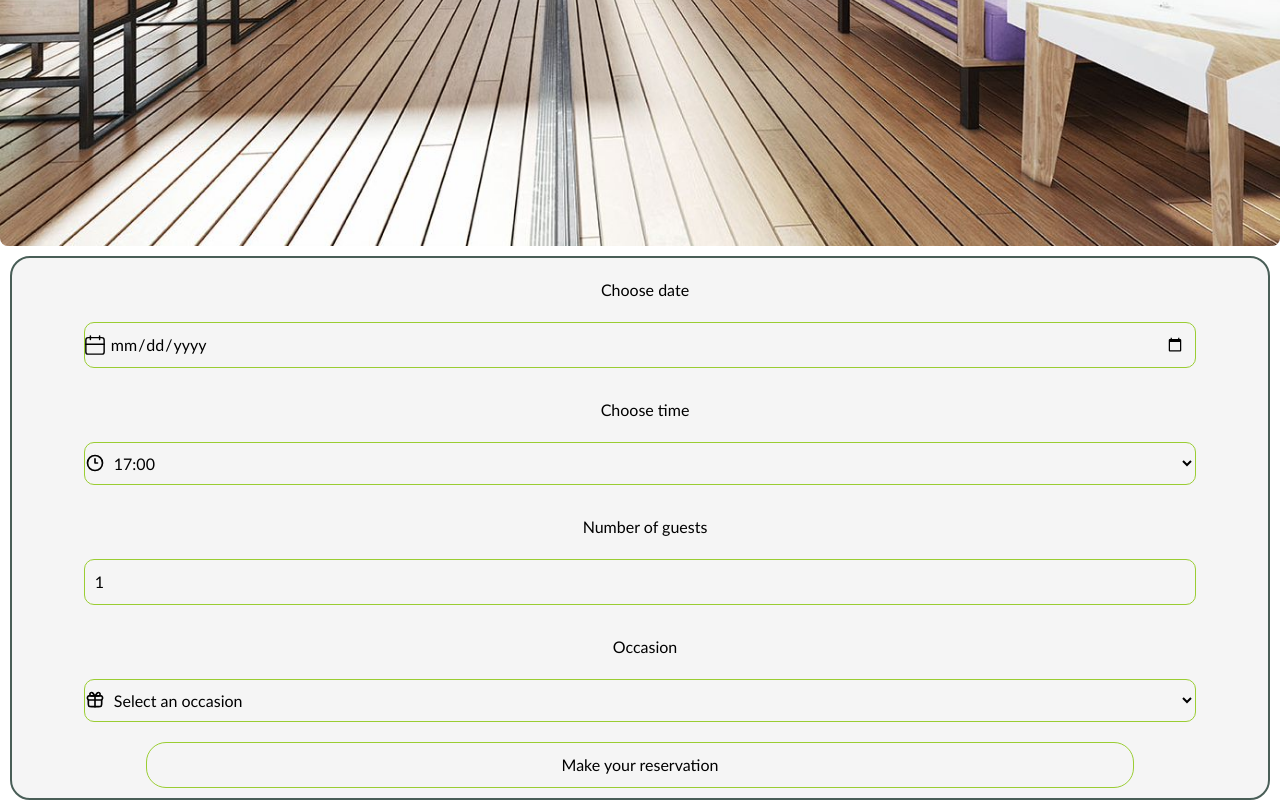
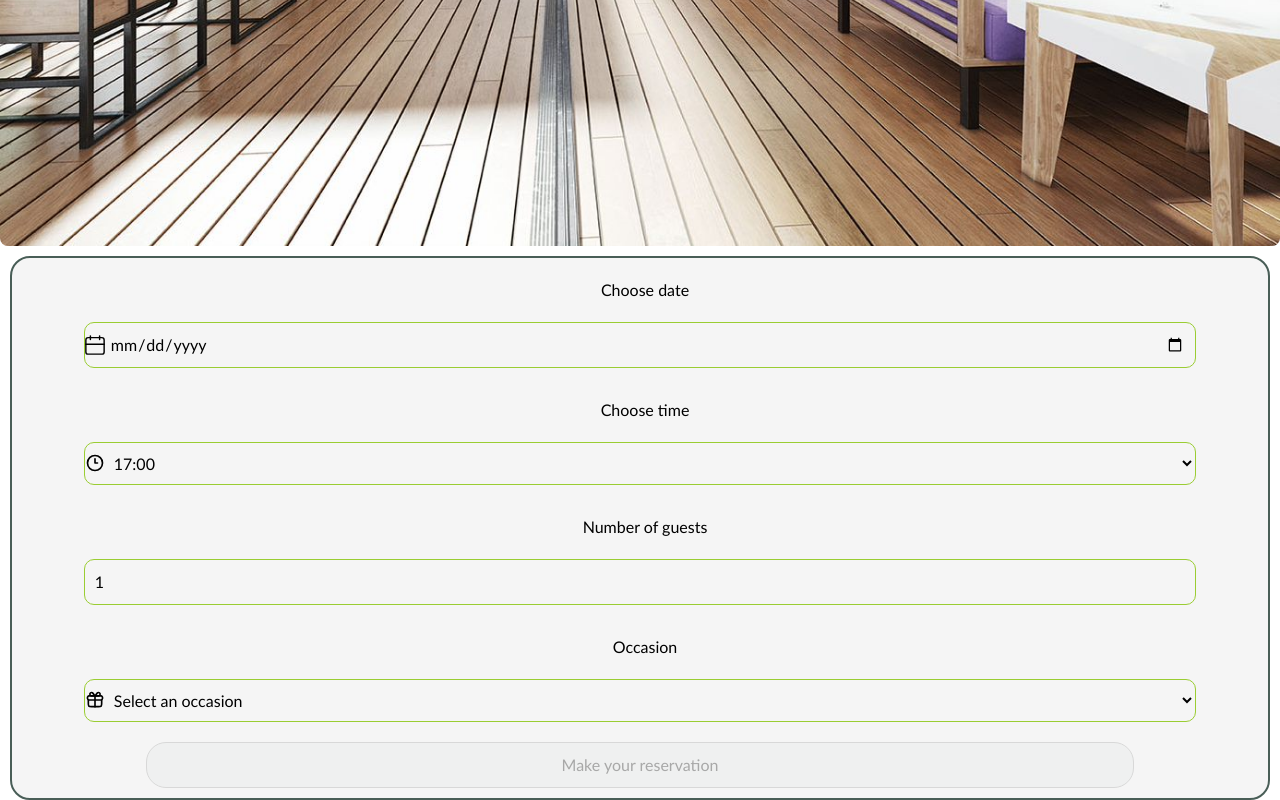
Before and after one commit to mo-ahmedx/little-lemon-capstone, a React (Vite) app: page /booking in a window 1280 px wide. Shown: the part 668-1468 px from the top of the page. Built offline with nearby package versions, Linux system fonts and the light colour scheme.

Commit message:
feat: implement booking form validation, submitAPI integration, and complete unit tests for useReducer

```diff
--- a/index.html
+++ b/index.html
@@ -2,6 +2,7 @@
 <html lang="en">
   <head>
     <meta charset="UTF-8" />
+    <script src="https://raw.githubusercontent.com/courseraap/capstone/main/api.js"></script>
     <link rel="icon" type="image/svg+xml" href="/vite.svg" />
     <meta name="viewport" content="width=device-width, initial-scale=1.0" />
     <title>little-lemon-capstone</title>
@@ -12,6 +13,8 @@
   </head>
   <body>
     <div id="root"></div>
+
     <script type="module" src="/src/main.jsx"></script>
+
   </body>
 </html>
--- a/src/App.jsx
+++ b/src/App.jsx
@@ -7,6 +7,7 @@ import Landing from "./pages/Landing.jsx";
 import Header from "./components/Header.jsx";
 import Menu from './pages/Menu.jsx';
 import BookingPage from "./pages/BookingPage.jsx";
+import ConfirmedBooking from "./pages/ConfirmedBooking.jsx";
 
 function App() {
   return (
@@ -16,6 +17,7 @@ function App() {
       <Route path="/" element={<Navigate to={"/landing"} />} />
       <Route path="/landing" element={<Landing />} />
       <Route path="/booking" element={<BookingPage />} />
+      <Route path="/confirmed-booking" element={<ConfirmedBooking />} />
     </Routes>
     </>
   );
--- /dev/null
+++ b/src/api.js
@@ -0,0 +1,29 @@
+// src/api.js
+
+const seededRandom = function (seed) {
+    var m = 2**35 - 31;
+    var a = 185852;
+    var s = seed % m;
+    return function () {
+        return (s = s * a % m) / m;
+    };
+}
+
+export const fetchAPI = function(date) {
+    let result = [];
+    let random = seededRandom(date.getDate());
+
+    for(let i = 17; i <= 23; i++) {
+        if(random() < 0.5) {
+            result.push(i + ':00');
+        }
+        if(random() < 0.5) {
+            result.push(i + ':30');
+        }
+    }
+    return result;
+};
+
+export const submitAPI = function(formData) {
+    return true;
+};
--- a/src/components/BookingForm.css
+++ b/src/components/BookingForm.css
@@ -75,3 +75,24 @@ input, select, button {
 .reservation-header > img {
     border-radius: 8px;
 }
+
+/* Enabled State */
+#submit {
+  background-color: #F4CE14; /* Little Lemon Yellow */
+  color: #495E57; /* Little Lemon Dark Green */
+  cursor: pointer;
+  transition: 0.3s;
+}
+
+#submit:hover {
+  background-color: #edc300;
+}
+
+/* Disabled State */
+#submit:disabled {
+  background-color: #EDEFEE; /* Light Gray */
+  color: #888888;
+  cursor: not-allowed;
+  border: 1px solid #CCCCCC;
+  opacity: 0.7;
+}
--- a/src/components/BookingForm.jsx
+++ b/src/components/BookingForm.jsx
@@ -1,3 +1,5 @@
+import { submitAPI } from "../api";
+import { Link, useNavigate, useLocation } from "react-router-dom";
 import "./BookingForm.css";
 import Restaurant from "../assets/restaurant.jpg";
 export default function BookingForm({
@@ -12,15 +14,21 @@ export default function BookingForm({
   availableTimes,
   dispatch,
 }) {
+  const navigate = useNavigate();
 
   const handleDateChange = (e) => {
     const newDate = e.target.value;
     setDate(newDate);
 
-    dispatch({type: "UPDATE_TIMES", payload: newDate})
-  }
+    dispatch({ type: "UPDATE_TIMES", payload: newDate });
+  };
   const handleSubmit = (e) => {
     e.preventDefault();
+    const formData = { date, time, guests, occasion };
+
+    const success = submitAPI(formData);
+
+    if (success) {
       console.log(
         `Form Submitted with : ${date}, ${time}, ${guests}, ${occasion}`,
       );
@@ -28,6 +36,13 @@ export default function BookingForm({
       setTime("");
       setOccasion("");
       setGuests("");
+
+      alert("You successfully reserved a table!");
+      navigate("/confirmed-booking");
+
+    } else {
+      alert("Opps something went wrong try again!");
+    }
   };
 
   const inValidForm = !date || !time || !occasion || guests < 1;
@@ -58,8 +73,10 @@ export default function BookingForm({
           onChange={(e) => setTime(e.target.value)}
           required
         >
-          {availableTimes.map((t) =>(
-            <option key={t} value={t}>{t}</option>
+          {availableTimes.map((t) => (
+            <option key={t} value={t}>
+              {t}
+            </option>
           ))}
         </select>
 
@@ -86,12 +103,20 @@ export default function BookingForm({
           onChange={(e) => setOccasion(e.target.value)}
           required
         >
-          <option value="" disabled hidden>Select an occasion</option>
+          <option value="" disabled hidden>
+            Select an occasion
+          </option>
           <option value="Birthday">Birthday</option>
           <option value="Anniversy">Anniversy</option>
         </select>
         {/* FIXME: i don't have colors for disabled and enabled state  */}
-        <button id="submit" type="submit" disabled={inValidForm} aria-disabled={inValidForm}>
+        <button
+          id="submit"
+          type="submit"
+          role="button"
+          disabled={inValidForm}
+          aria-disabled={inValidForm}
+        >
           Make your reservation
         </button>
       </form>
--- a/src/components/Main.jsx
+++ /dev/null
@@ -1,6 +0,0 @@
-export default function Main(){
-    return(
-        <>
-        </>
-    )
-}
--- a/src/components/Testimonial.jsx
+++ b/src/components/TestimonialPage.jsx
@@ -1,4 +1,4 @@
-import TestimonialCard from "./TestimonialCard";
+import TestimonialCard from "./TestimonialCard.jsx";
 import CustomerOne from '../assets/CustomerOne.jpg';
 import CustomerTwo from '../assets/pleased-handsome-male-customer-show-thumb-up-approval.jpg';
 import CustomerThree from '../assets/proud-you-did-great-portrait-happy-impressed-attractive-supportive-armenian-girl-wearing-orange-tshirt-show-thumbsup-approval-agree-gesture-liking-awesome-prom-outfit-friend-bought-smiling.jpg';
--- a/src/pages/BookingPage.jsx
+++ b/src/pages/BookingPage.jsx
@@ -1,23 +1,31 @@
 import { useState, useReducer } from "react";
 import BookingForm from "../components/BookingForm.jsx";
+import { fetchAPI, submitAPI } from "../api.js";
+
+
+  export const updateTimes = (state, action ) => {
+        switch(action.type){
+            case "UPDATE_TIMES":
+                return fetchAPI(new Date (action.payload));
+
+            default:
+                return state;
+        }
+  };
+
 export default function BookingPage() {
   const [date, setDate] = useState("");
   const [time, setTime] = useState("");
   const [guests, setGuests] = useState(1);
   const [occasion, setOccasion] = useState("");
 
-  const initialTimes = ["17:00", "18:00", "19:00", "20:00", "21:00", "22:00"];
+  const initialTimes = () => {
+    return fetchAPI(new Date())  //["17:00", "18:00"];
+  }
 
-  const updateTime = (state, action ) => {
-        switch(action.type){
-            case "UPDATE_TIMES":
-                return initialTimes;
-            default:
-                return state;
-        }
-  };
 
-  const [availableTimes, dispatch] = useReducer(updateTime, initialTimes);
+
+  const [availableTimes, dispatch] = useReducer(updateTimes, [], initialTimes);
 
   return (
     <>
--- /dev/null
+++ b/src/pages/ConfirmedBooking.jsx
@@ -0,0 +1,9 @@
+export default function ConfirmedBooking(){
+    return (
+        <>
+           <h1>YOu have successfully booked a table!</h1>
+           <a href="/">Go back to home</a>
+        </>
+    );
+
+}
--- a/src/pages/Landing.jsx
+++ b/src/pages/Landing.jsx
@@ -1,7 +1,7 @@
 import "../index.css";
 import Hero from '../components/Hero.jsx';
 import Special from '../components/Special.jsx';
-import Testimonial from "../components/Testimonial.jsx";
+import TestimonialPage from "../components/TestimonialPage.jsx";
 import About from "../components/About.jsx";
 import Footer from '../components/Footer.jsx';
 import BookingPage from "./BookingPage.jsx";
@@ -10,7 +10,7 @@ export default function Landing(){
         <>
         <Hero />
         <Special />
-        <Testimonial />
+        <TestimonialPage />
         <About />
         <Footer />
         </>
```
Also changed, not shown: 1 other file (tests, documents, lock files or other folders). Lines whose indentation alone changed are shown as unchanged.
